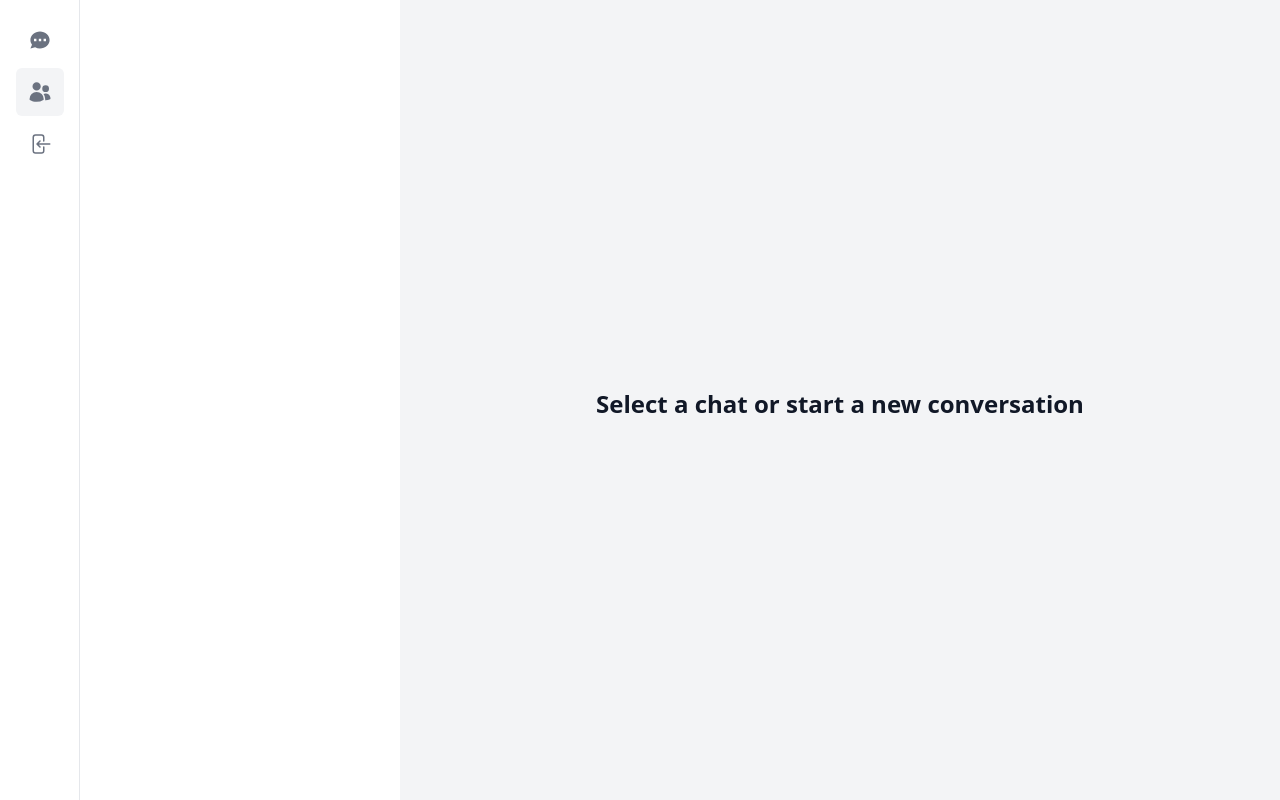
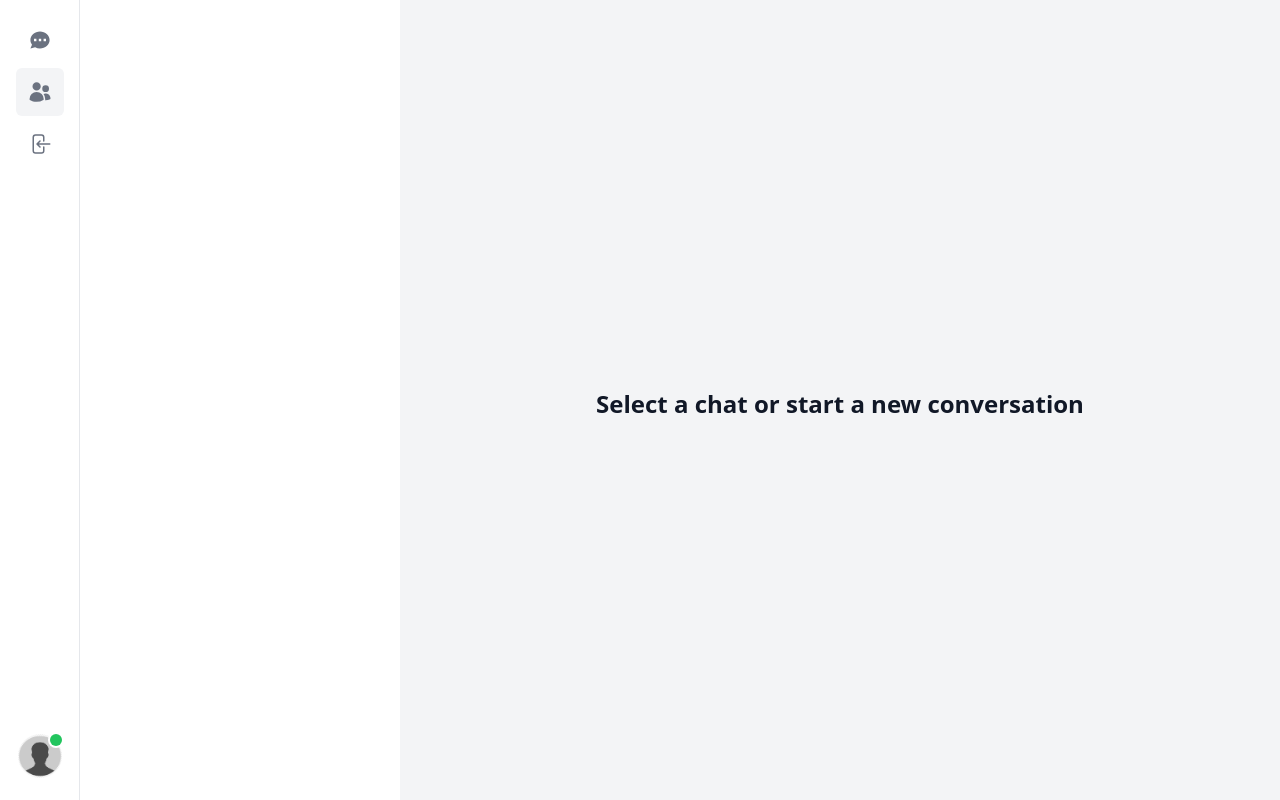
Before and after one commit to mr-sazzad/messenger-clone, a Next.js app: page /users in a window 1280 px wide. Built offline with nearby package versions, Linux system fonts and the light colour scheme; no server answers.

Commit message:
desktop user part commited

```diff
--- /dev/null
+++ b/app/(site)/components/Avatar.tsx
@@ -0,0 +1,23 @@
+import { User } from "@prisma/client";
+import Image from "next/image";
+
+interface AvatarProps {
+  user?: User;
+}
+
+const Avatar: React.FC<AvatarProps> = ({ user }) => {
+  return (
+    <div className="relative">
+      <div className="relative inline-block rounded-full overflow-hidden h-9 w-9 md:h-11 md:w-11">
+        <Image
+          alt="Avatar"
+          src={user?.image || "/images/placeholder.png"}
+          fill
+        />
+      </div>
+      <span className="absolute block rounded-full bg-green-500 ring-2 ring-white top-0 right-0 h-2 w-2 md:h-3 md:w-3" />
+    </div>
+  );
+};
+
+export default Avatar;
--- a/app/(site)/components/sidebar/DesktopSIdebar.tsx
+++ b/app/(site)/components/sidebar/DesktopSIdebar.tsx
@@ -1,10 +1,16 @@
 "use client";
 
 import useRoutes from "@/app/hooks/useRoutes";
+import { User } from "@prisma/client";
 import { useState } from "react";
+import Avatar from "../Avatar";
 import DesktopItem from "./DesktopItem";
 
-const DesktopSIdebar = () => {
+interface DesktopSidebarProps {
+  currentUser: User;
+}
+
+const DesktopSidebar: React.FC<DesktopSidebarProps> = ({ currentUser }) => {
   const routes = useRoutes();
   const [isOpen, setIsOpen] = useState(false);
 
@@ -24,8 +30,16 @@
           ))}
         </ul>
       </nav>
+      <nav className="mt-4 flex flex-col justify-between items-center">
+        <div
+          onClick={() => setIsOpen(true)}
+          className="cursor-pointer hover:opacity-75 transition"
+        >
+          <Avatar user={currentUser} />
+        </div>
+      </nav>
     </div>
   );
 };
 
-export default DesktopSIdebar;
+export default DesktopSidebar;
--- a/app/(site)/components/sidebar/Sidebar.tsx
+++ b/app/(site)/components/sidebar/Sidebar.tsx
@@ -1,10 +1,12 @@
-import DesktopSIdebar from "./DesktopSIdebar";
+import getCurrentUser from "@/app/actions/getCurrentUser";
+import DesktopSidebar from "./DesktopSIdebar";
 import MobileFooter from "./MobileFooter";
 
 const Sidebar = async ({ children }: { children: React.ReactNode }) => {
+  const currentUser = await getCurrentUser();
   return (
     <div className="h-full">
-      <DesktopSIdebar />
+      <DesktopSidebar currentUser={currentUser!} />
       <MobileFooter />
       <main className="lg:pl-20 h-full">{children}</main>
     </div>
--- /dev/null
+++ b/app/actions/getCurrentUser.ts
@@ -0,0 +1,28 @@
+import prisma from "../libs/prismadb";
+import getSession from "./getSession";
+
+const getCurrentUser = async () => {
+  try {
+    const session = await getSession();
+
+    if (!session?.user?.email) {
+      return null;
+    }
+
+    const currentUser = await prisma.user.findUnique({
+      where: {
+        email: session.user.email as string,
+      },
+    });
+
+    if (!currentUser) {
+      return null;
+    }
+
+    return currentUser;
+  } catch (err: any) {
+    return null;
+  }
+};
+
+export default getCurrentUser;
--- /dev/null
+++ b/app/actions/getSession.ts
@@ -0,0 +1,6 @@
+import { getServerSession } from "next-auth";
+import { authOptions } from "../api/auth/[...nextauth]/route";
+
+export default async function getSession() {
+  return await getServerSession(authOptions);
+}
--- a/next.config.js
+++ b/next.config.js
@@ -1,4 +1,16 @@
 /** @type {import('next').NextConfig} */
-const nextConfig = {}
+const nextConfig = {
+  experimental: {
+    appDir: true,
+    swcPlugins: [["next-superjson-plugin", {}]],
+  },
+  images: {
+    domains: [
+      "res.cloudinary.com",
+      "avatars.githubusercontent.com",
+      "lh3.googleusercontent.com",
+    ],
+  },
+};
 
-module.exports = nextConfig
+module.exports = nextConfig;
--- a/package.json
+++ b/package.json
@@ -25,6 +25,7 @@
     "eslint-config-next": "13.4.10",
     "next": "13.4.10",
     "next-auth": "^4.22.3",
+    "next-superjson-plugin": "^0.5.9",
     "postcss": "8.4.26",
     "react": "18.2.0",
     "react-dom": "18.2.0",
```
Also changed, not shown: public/images/placeholder.png (added), 1 other file (tests, documents, lock files or other folders).
